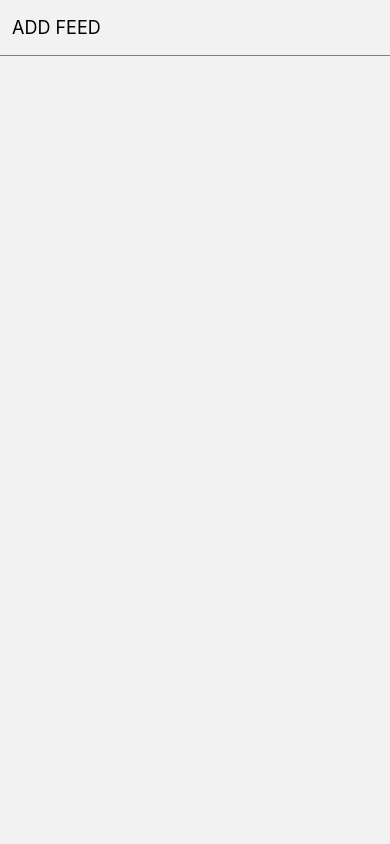
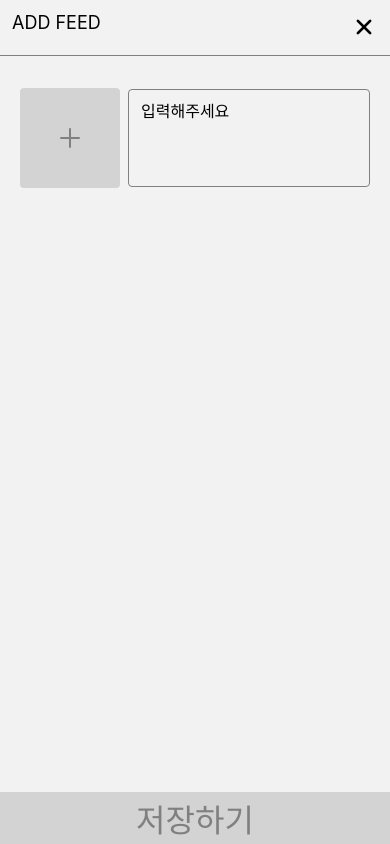
Before and after one commit to ohwonsuk/rn-anstagram, a React Native app: screen /AddFeed in a window 390 px wide. Built offline with nearby package versions, Linux system fonts and the light colour scheme.

Commit message:
MyPage, AddFeed 스크린 만들기

```diff
--- a/package.json
+++ b/package.json
@@ -27,7 +27,8 @@
     "react-redux": "^9.2.0",
     "redux": "^5.0.1",
     "redux-logger": "^3.0.6",
-    "redux-thunk": "^3.1.0"
+    "redux-thunk": "^3.1.0",
+    "expo-image-picker": "~16.0.3"
   },
   "devDependencies": {
     "@babel/core": "^7.25.2",
--- a/src/actions/user.ts
+++ b/src/actions/user.ts
@@ -1,4 +1,4 @@
-import { ThunkAction } from 'redux-thunk';
+import { ThunkAction, ThunkDispatch } from 'redux-thunk';
 import { sleep } from '../utils/sleep';
 import { RootReducer } from '../store';
 import { FeedInfo } from '../@types/FeedInfo';
@@ -57,7 +57,7 @@ export const getMyFeedList = ():TypeUserThunkAction => async (dispatch) => {
       name:'WRITER_NAME_01',
       uid:'WRITER_UID_01'
     },
-    imageUrl:'IMAGE_URL_01',
+    imageUrl:'https://images.pexels.com/photos/5723941/pexels-photo-5723941.jpeg?auto=compress&cs=tinysrgb&w=800&lazy=load',
     likeHistory:['UID_01', 'UID_02', 'UID_03'],
     createdAt:new Date().getTime()
   },
@@ -68,7 +68,7 @@ export const getMyFeedList = ():TypeUserThunkAction => async (dispatch) => {
       name:'WRITER_NAME_02',
       uid:'WRITER_UID_02'
     },
-    imageUrl:'IMAGE_URL_02',
+    imageUrl:'https://images.pexels.com/photos/5723941/pexels-photo-5723941.jpeg?auto=compress&cs=tinysrgb&w=800&lazy=load',
     likeHistory:['UID_01', 'UID_02', 'UID_03'],
     createdAt:new Date().getTime()
   },
@@ -79,7 +79,7 @@ export const getMyFeedList = ():TypeUserThunkAction => async (dispatch) => {
       name:'WRITER_NAME_03',
       uid:'WRITER_UID_03'
     },
-    imageUrl:'IMAGE_URL_03',
+    imageUrl:'https://images.pexels.com/photos/5723941/pexels-photo-5723941.jpeg?auto=compress&cs=tinysrgb&w=800&lazy=load',
     likeHistory:['UID_01', 'UID_02', 'UID_03'],
     createdAt:new Date().getTime()
   },
@@ -90,14 +90,14 @@ export const getMyFeedList = ():TypeUserThunkAction => async (dispatch) => {
       name:'WRITER_NAME_01',
       uid:'WRITER_UID_01'
     },
-    imageUrl:'IMAGE_URL_04',
+    imageUrl:'https://images.pexels.com/photos/5723941/pexels-photo-5723941.jpeg?auto=compress&cs=tinysrgb&w=800&lazy=load',
     likeHistory:['UID_01', 'UID_02', 'UID_03'],
     createdAt:new Date().getTime()
   },
 ]));
 }
 
-
+export type TypeUserDispatch = ThunkDispatch<RootReducer, undefined, TypeUserInfoActions>
 export type TypeUserThunkAction = ThunkAction<Promise<void>, RootReducer, undefined, TypeUserInfoActions>;
 export type TypeUserInfoActions =
   | ReturnType<typeof setUserInfo>
--- a/src/components/Header/Header.tsx
+++ b/src/components/Header/Header.tsx
@@ -14,7 +14,7 @@ type CompoundComposition = {
 }
 
 export const Header:React.FC<{
-  children:ReactElement
+  children:ReactElement | ReactElement[]
 }> & CompoundComposition = (props) => {
   const insets = useSafeAreaInsets();
   const { width } = useWindowDimensions();
--- a/src/navigations/RootStackNavigation.tsx
+++ b/src/navigations/RootStackNavigation.tsx
@@ -4,17 +4,12 @@ import { BottomTabNavigation } from './BottomTabNavigation';
 import { AddFeedScreen } from '../screens/AddFeedScreen';
 import { FeedListScreen } from '../screens/FeedListScreen';
 import { RouteProp, useNavigation, useRoute } from '@react-navigation/native';
+import { FeedInfo } from '../@types/FeedInfo';
 
 export type RootStackParamList={
   BottomTab:undefined,
   FeedList:{
-    list:{
-      id:string,
-      content:string,
-      writer:string,
-      imageUrl:string,
-      likeCount:number
-    }[]
+    list:FeedInfo[]
   }
   AddFeed:undefined
 }
--- a/src/screens/AddFeedScreen.tsx
+++ b/src/screens/AddFeedScreen.tsx
@@ -1,13 +1,109 @@
-import React from 'react';
+import React, { useCallback, useMemo, useState } from 'react';
 import { View } from 'react-native';
 import { Header } from '../components/Header/Header';
+import { useRootNavigation } from '../navigations/RootStackNavigation';
+import { useSafeAreaInsets } from 'react-native-safe-area-context';
+import * as ImagePicker from 'expo-image-picker';
+
+import { Button } from '../components/Button';
+import { RemoteImage } from '../components/RemoteImage';
+import { Icon } from '../components/Icons';
+import { MultiLineInput } from '../components/MultiLineInput';
+import { Spacer } from '../components/Spacer';
+import { Typography } from '../components/Typography';
 
 export const AddFeedScreen:React.FC = () => {
+  const rootNavigation = useRootNavigation();
+  const safeAreaInsets = useSafeAreaInsets();
+  const [selectedPhoto, setSelectedPhoto] = useState<string|null>(null);
+  const [inputMessage, setInputMessage] = useState('');
+
+  const canSave = useMemo(()=>{
+    if(selectedPhoto === null) return false;
+
+    if(inputMessage === '') return false;
+
+    return true;
+  }, [selectedPhoto, inputMessage]);
+
+  const onPressBack = useCallback(()=>{
+    rootNavigation.goBack();
+  }, []);
+
+  const onPressGetPhoto = useCallback(async()=>{
+    console.log('onPressGetPhoto');
+    const result = await ImagePicker.launchImageLibraryAsync({
+      mediaTypes: ['images'],
+      allowsEditing:false,
+      quality:1
+    })
+
+    if(result.canceled){
+      return;
+    }
+
+    setSelectedPhoto(result.assets[0].uri);
+
+  },[]);
+
+  const onPressSave = useCallback(()=>{
+    if(!canSave) return;
+
+    if(selectedPhoto === null) return;
+
+  }, [canSave, selectedPhoto, inputMessage]);
+
   return (
     <View style={{flex:1}}>
       <Header>
           <Header.Title title='ADD FEED'></Header.Title>
+          <Header.Icon iconName='close' onPress={onPressBack} />
       </Header>
+
+      <View style={{flex:1, flexDirection:'column', paddingHorizontal:20, paddingTop:32}}>
+        <View style={{flexDirection:'row', alignItems:'center'}}>
+          <Spacer space={safeAreaInsets.top}/>
+          <Button onPress={onPressGetPhoto}>
+            {selectedPhoto !== null ? (
+              <RemoteImage
+                url={selectedPhoto}
+                width={100}
+                height={100}
+                style={{borderRadius:4}}/>
+            ) : (
+              <View style={{
+                width:100,
+                height:100,
+                backgroundColor:'lightgray',
+                alignItems:'center',
+                justifyContent:'center',
+                borderRadius:4
+                }}>
+                  <Icon name='add' color='gray' size={32} />
+              </View>
+            )}
+          </Button>
+
+          <View style={{flex:1, marginLeft:8}}>
+            <MultiLineInput
+              value={inputMessage}
+              onChangeText={setInputMessage}
+              onSubmitEditing={onPressSave}
+              placeholder='입력해주세요'
+              height={80}
+              fontSize={16}
+            />
+          </View>
+        </View>
+      </View>
+      <Button onPress={onPressSave}>
+          <View style={{backgroundColor:canSave ? 'black' : 'lightgray'}}>
+            <View style={{height:52, alignItems:'center', justifyContent:'center'}}>
+              <Typography fontSize={32} color={canSave ? 'white' : 'gray'}>저장하기</Typography>
+            </View>
+            <Spacer space={safeAreaInsets.bottom} />
+          </View>
+      </Button>
     </View>
   )
 }
--- a/src/screens/FeedListScreen.tsx
+++ b/src/screens/FeedListScreen.tsx
@@ -1,13 +1,46 @@
 import React from 'react';
-import { View } from 'react-native';
+import { FlatList, View } from 'react-native';
 import { Header } from '../components/Header/Header';
+import { FeedListItem } from '../components/FeedListItem';
+import { Spacer } from '../components/Spacer';
+import { useRootNavigation, useRootRoute } from '../navigations/RootStackNavigation';
+import { HeaderIcon } from '../components/Header/HeaderIcon';
 
 export const FeedListScreen:React.FC = () => {
+  const route = useRootRoute<'FeedList'>();
+  const navigation = useRootNavigation<'FeedList'>();
+
   return (
     <View style={{flex:1}}>
-      <Header>
+      <Header.Group>
           <Header.Title title='FEED LIST'></Header.Title>
-      </Header>
+          <Header.Icon
+            iconName='close'
+            onPress={()=>{
+              navigation.goBack();
+            }} />
+      </Header.Group>
+
+            <FlatList
+              data={route.params.list}
+              renderItem={({item})=>{
+                return (
+                  <FeedListItem
+                    image={item.imageUrl}
+                    comment={item.content}
+                    isLiked={false}
+                    likeCount={item.likeHistory.length}
+                    writer={item.writer.name}
+                    onPressFeed={()=>{
+                      console.log('onPressFeed');
+                    }}
+                  />
+                )
+              }}
+              ItemSeparatorComponent={()=>(
+                <Spacer space={24}/>
+              )}
+            />
     </View>
   )
 }
--- a/src/screens/HomeScreen.tsx
+++ b/src/screens/HomeScreen.tsx
@@ -1,13 +1,54 @@
-import React from 'react';
-import { View } from 'react-native';
+import React, { useCallback, useEffect } from 'react';
+import { FlatList, View } from 'react-native';
 import { Header } from '../components/Header/Header';
+import { useTotalFeedList } from '../selectors/feed';
+import { FeedListItem } from '../components/FeedListItem';
+import { useDispatch } from 'react-redux';
+import { getFeedList, TypeFeedListDispatch } from '../actions/feed';
+import { Spacer } from '../components/Spacer';
+import { useRootNavigation } from '../navigations/RootStackNavigation';
 
 export const HomeScreen:React.FC = () => {
+  const rootNavigation = useRootNavigation();
+
+  const feedList = useTotalFeedList();
+  const dispatch = useDispatch<TypeFeedListDispatch>();
+  const onPressHome = useCallback(()=>{
+    console.log('onPressHome');
+    rootNavigation.navigate('AddFeed');
+  },[]);
+
+  useEffect(()=>{
+    dispatch(getFeedList());
+  }, []);
+
   return (
     <View style={{flex:1}}>
       <Header>
           <Header.Title title='HOME'></Header.Title>
+          <Header.Icon iconName='add' onPress={onPressHome} />
       </Header>
+
+      <FlatList
+        data={feedList}
+        renderItem={({item})=>{
+          return (
+            <FeedListItem
+              image={item.imageUrl}
+              comment={item.content}
+              isLiked={false}
+              likeCount={item.likeHistory.length}
+              writer={item.writer.name}
+              onPressFeed={()=>{
+                console.log('onPressFeed');
+              }}
+            />
+          )
+        }}
+        ItemSeparatorComponent={()=>(
+          <Spacer space={24}/>
+        )}
+      />
     </View>
   )
 }
--- a/src/screens/MyPageScreen.tsx
+++ b/src/screens/MyPageScreen.tsx
@@ -1,13 +1,48 @@
-import React from 'react';
-import { View } from 'react-native';
+import React, { useEffect, useMemo } from 'react';
+import { FlatList, useWindowDimensions, View } from 'react-native';
+import { useDispatch } from 'react-redux';
+
 import { Header } from '../components/Header/Header';
+import { useMyFeedList } from '../selectors/user';
+import { FeedInfo } from '../@types/FeedInfo';
+import { Button } from '../components/Button';
+import { RemoteImage } from '../components/RemoteImage';
+import { useRootNavigation } from '../navigations/RootStackNavigation';
+import { getMyFeedList, TypeUserDispatch } from '../actions/user';
 
 export const MyPageScreen:React.FC = () => {
+  const data = useMyFeedList();
+  const rootNavigation = useRootNavigation();
+  const dispatch = useDispatch<TypeUserDispatch>();
+  const {width} = useWindowDimensions();
+
+  const photoSize = useMemo(()=>{
+    return width /3
+  }, [width])
+
+  useEffect(()=>{
+    dispatch(getMyFeedList());
+  },[]);
+
   return (
     <View style={{flex:1}}>
       <Header>
           <Header.Title title='MY PAGE'></Header.Title>
       </Header>
+
+      <FlatList<FeedInfo>
+        data={data}
+        numColumns={3}
+        renderItem={({item})=>{
+          return (
+            <Button onPress={()=>{
+              rootNavigation.navigate('FeedList', {list:data})
+            }}>
+              <RemoteImage url={item.imageUrl} width={photoSize} height={photoSize}/>
+            </Button>
+          )
+        }}
+      />
     </View>
   )
 }
```
Also changed, not shown: src/actions/feed.ts (+6 -5 lines), 1 other file (tests, documents, lock files or other folders).
